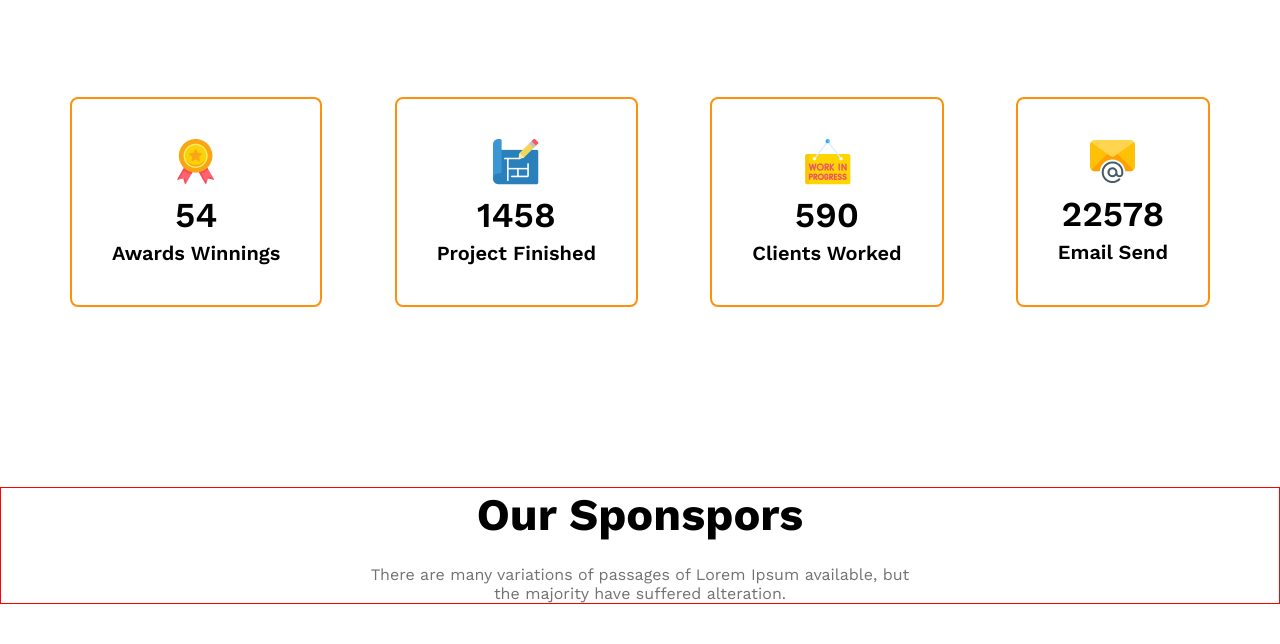
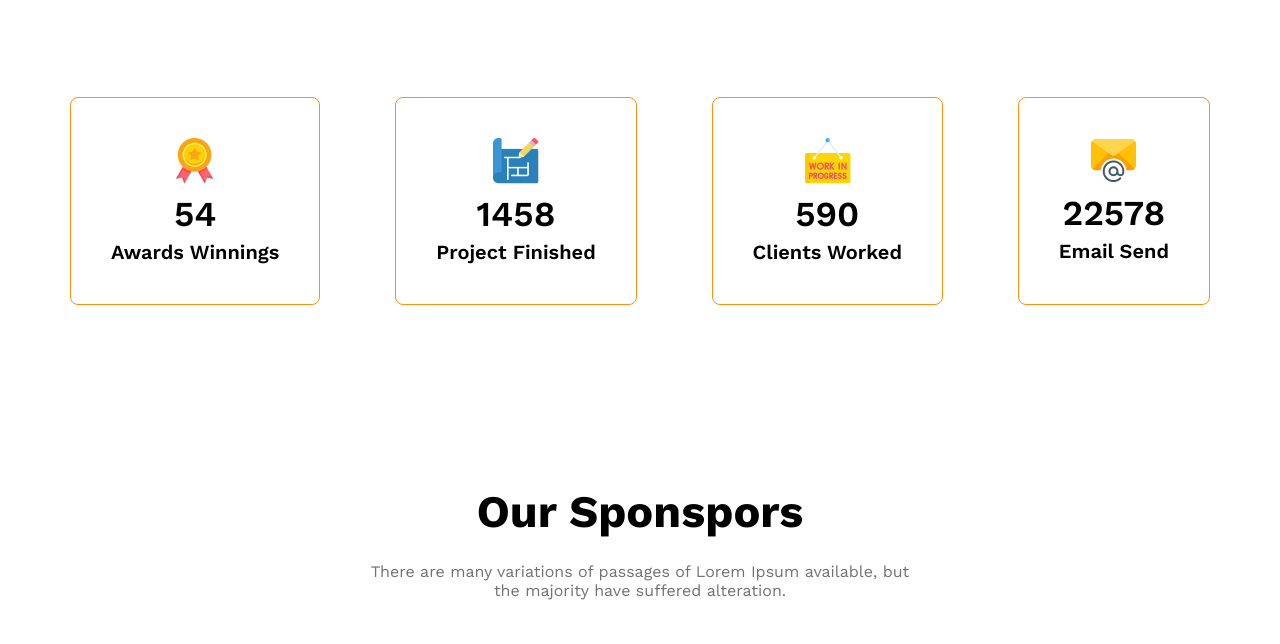
Before and after one commit to Sakibfy/G3-Architects-Website, a plain HTML site: page index.html in a window 1280 px wide. Shown: the part 3321-3965 px from the top of the page. Drawn offline with nearby package versions, Linux system fonts and the light colour scheme.

Commit message:
boder none

```diff
--- a/style.css
+++ b/style.css
@@ -206,7 +206,7 @@ main > section{
   }
 
   #card_contant{
-  border: 2px solid #FF900E;
+  border: 1px solid #FF900E;
   border-radius: 8px;
   text-align: center;
   align-items: center;
@@ -229,7 +229,6 @@ main > section{
 /* Sponspor_aera style */
 .Sponspor_info{
   margin-bottom: 50px;
-  border: 1px solid red;
   text-align: center;
 }
 
```
